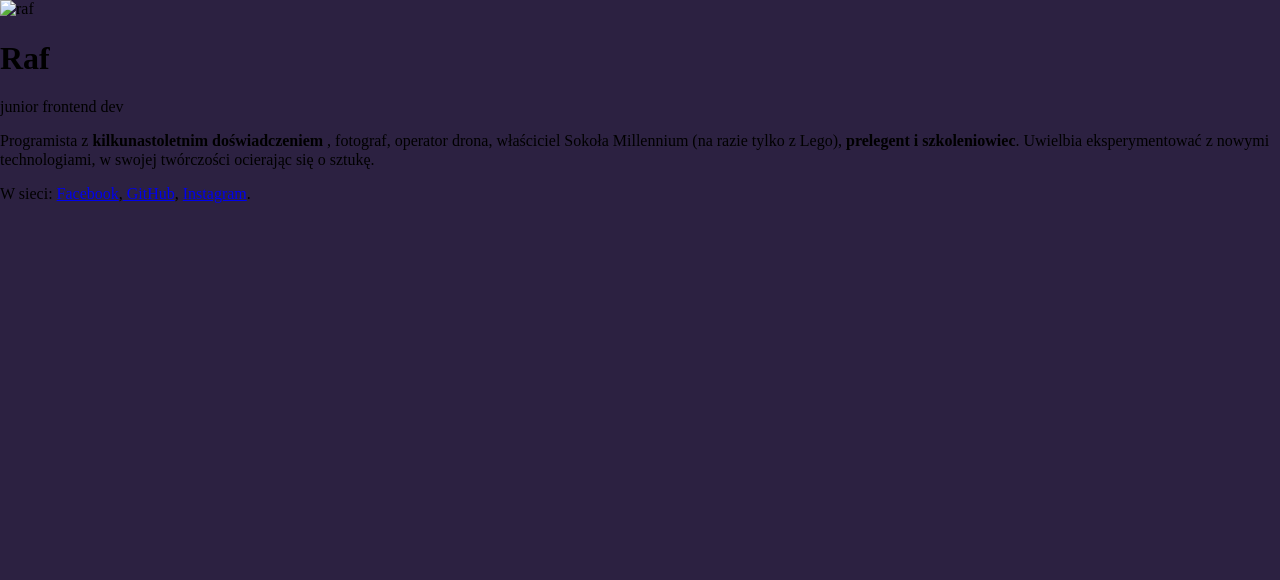
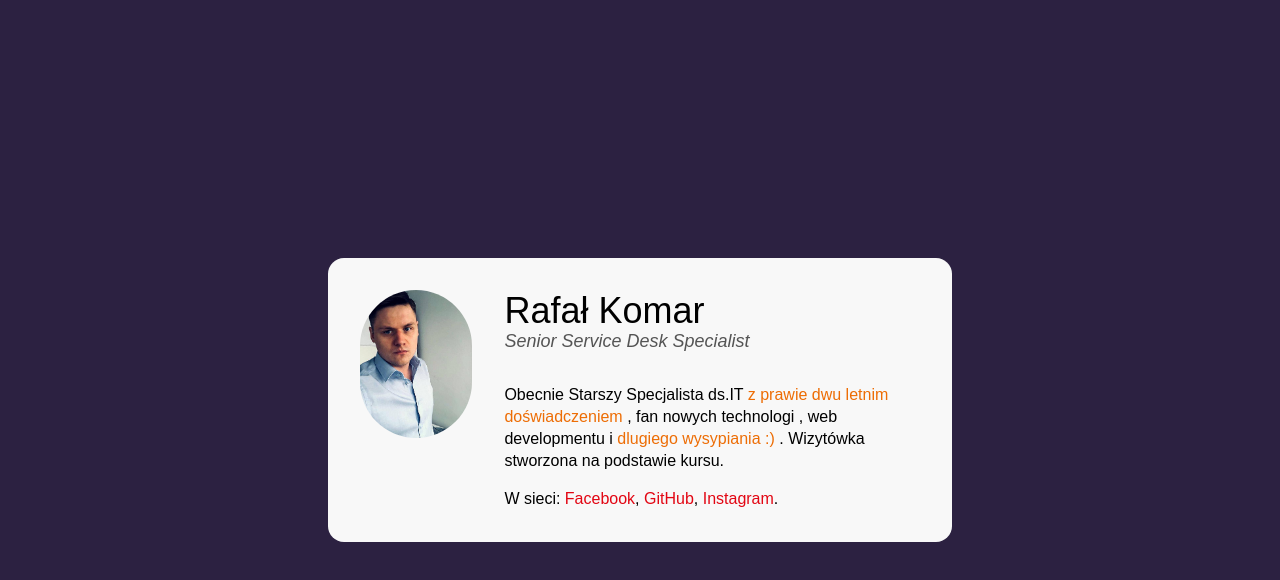
Before and after one commit to rafalkomar/business-card, a plain HTML site: page index.html in a window 1280 px wide. Drawn offline with Linux system fonts and the light colour scheme.

Commit message:
done business-card

```diff
--- a/css/style.css
+++ b/css/style.css
@@ -11,4 +11,76 @@ html {
 body{
 
     background: #2C2141;
+    min-height: 100vh;
+    padding: 16px;
+    display: flex;
+    align-items: center;
+    justify-content: center;
+    font-family: Arial, Helvetica, sans-serif;
+
 }
+
+.card{
+
+    background: #F8F8F8;
+    border-radius: 16px;
+    max-width: 624px;
+    width: 100%;
+    padding: 32px;
+
+}
+
+.person{
+
+    display: flex;
+    align-items: flex-start;
+}
+.person__header{
+
+    margin-bottom: 32px;
+}
+.person__name{
+    margin: 0;
+    font-weight: normal;
+    font-size: 36px;
+}
+
+.person__photo{
+
+    margin-right: 32px;
+    width: 148px;
+    height: 148px;
+    border-radius: 74px;
+}
+
+.person__position{
+    color:#545454;
+    font-style: italic;
+    font-size: 18px;
+
+}
+
+.person__description{
+
+    font-size:16px;
+    line-height: 22px;
+
+}
+.person__description--last{
+
+    margin-bottom: 0;
+}
+
+.person__special{
+
+    color:#ed6d05;
+    font-weight: normal;
+}
+
+.person__link{
+
+    color:#e20613;
+    text-decoration: none;
+
+
+}
--- a/index.html
+++ b/index.html
@@ -13,25 +13,27 @@
 <body>
     <main class="card">
         <article class="person">
-            <img class="person__photo" src="" alt="raf">
+            <img class="person__photo" src="img/avatar.png" alt="raf">
             <div>
                 <header class="person__header">
                     <h1 class="person__name">
-                        Raf
+                        Rafał Komar
 
                     </h1>
 
-                    <span class="person__position">junior frontend dev</span>
+                    <span class="person__position">Senior Service Desk Specialist</span>
                 </header>
                 <p class="person__description">
-                    Programista z<strong class="person__special"> kilkunastoletnim doświadczeniem </strong>, fotograf,
-                    operator drona, właściciel Sokoła Millennium (na razie tylko z Lego), <strong
-                        class="person__special">prelegent i szkoleniowiec</strong>. Uwielbia eksperymentować z nowymi technologiami, w swojej twórczości ocierając się o sztukę.
+                    Obecnie Starszy Specjalista ds.IT <strong class="person__special"> z prawie dwu letnim  doświadczeniem </strong>, fan nowych technologi , web developmentu i
+                     <strong class="person__special">dlugiego wysypiania :) </strong>. Wizytówka stworzona na  podstawie kursu.
                 </p>
-                <p class="person__description">
+                <p class="person__description  person__description--last ">
 
-                    W sieci: <a class="person__link" href="#"> Facebook</a>,<a class="person__link" href="#">
-                        GitHub</a>, <a class="person__link" href="#"> Instagram</a>.
+                    W sieci:
+                <a class="person__link" href="#">Facebook</a>,
+                <a class="person__link" href="#">GitHub</a>,
+
+                <a class="person__link" href="#"> Instagram</a>.
 
                 </p>
 
```
Also changed, not shown: img/avatar.png (added).
